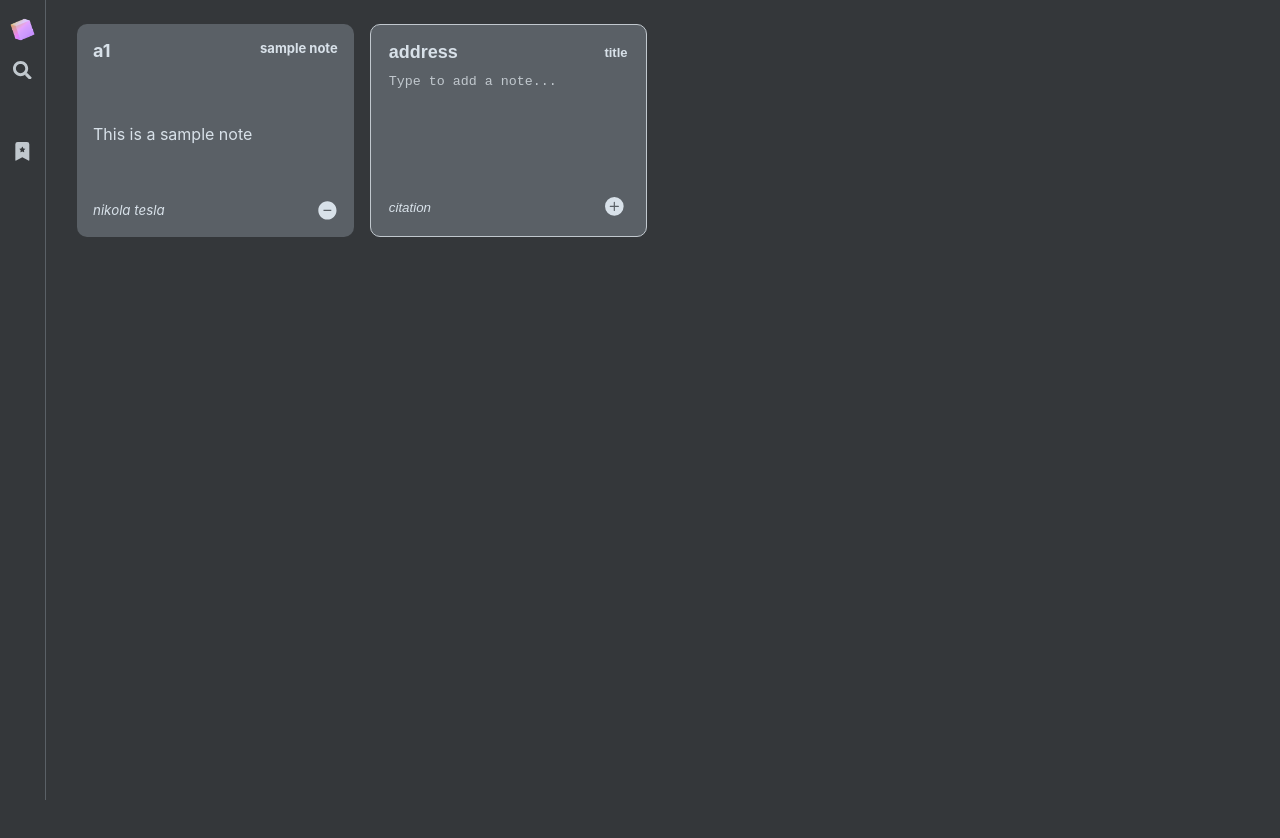
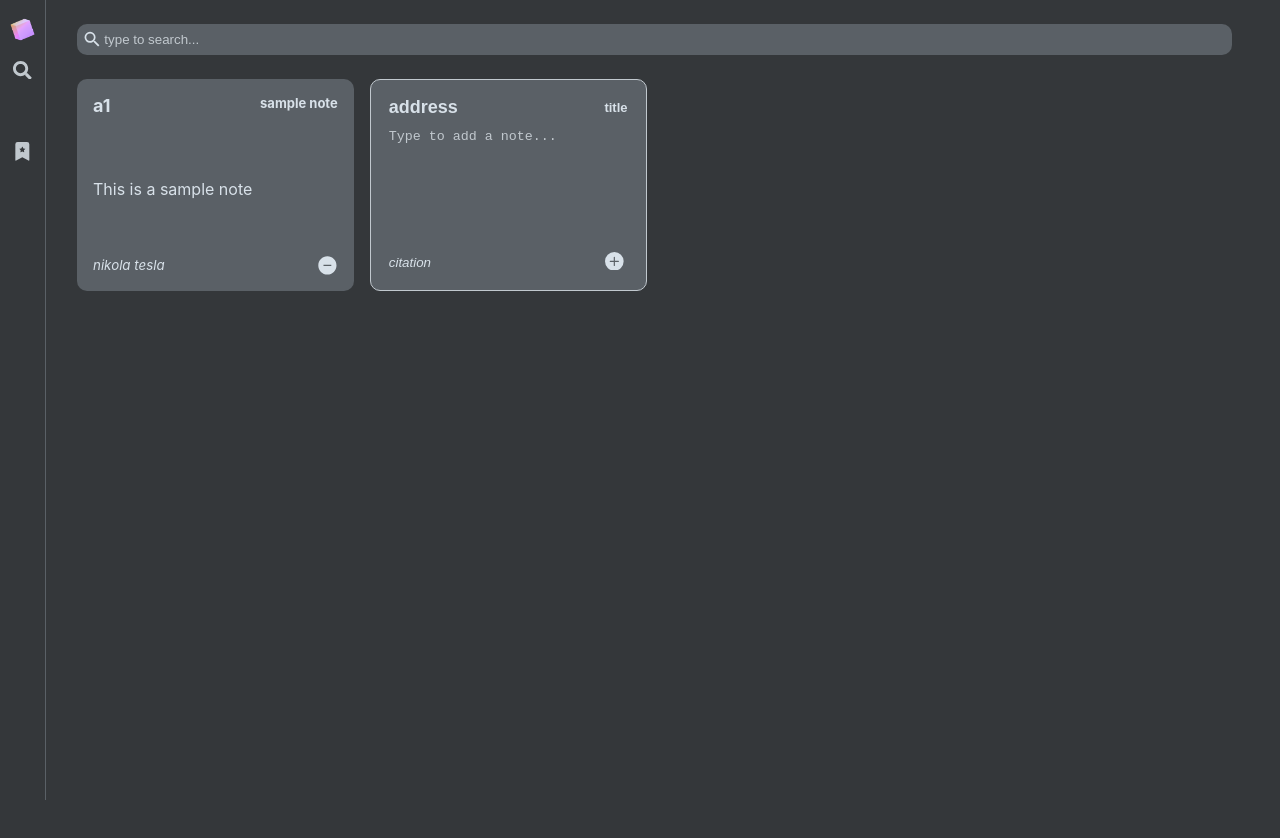
Before and after one commit to terygasmen/ZettelGospel, a React (Create React App) app: page / in a window 1280 px wide. Shown: the top 838 px of the page. Built offline with nearby package versions, Linux system fonts and the light colour scheme; some icons are missing; a small style sheet from the web is missing.

Commit message:
redid search bare bones

```diff
--- a/src/App.js
+++ b/src/App.js
@@ -17,15 +17,7 @@ const App = () => {
 	]);
 
 	const [searchText, setSearchText] = useState('');
-    	const [isSearchVisible, setIsSearchVisible] = useState(false);
 	const [isTableView, setIsTableView] = useState(false);
-
-	const handleToggleSearch = () => {
-		setIsSearchVisible(!isSearchVisible);
-	};
-	const handleCloseSearch = () => {
-		setIsSearchVisible(false);
-	};
 
 	const handleToggleTableView = () => {
 		setIsTableView(!isTableView);
@@ -68,17 +60,9 @@ const App = () => {
 	return (
 		<div className='container'>
 			<Header
-				handleToggleSearch={handleToggleSearch}
-				handleSearchNote={setSearchText}
-				handleToggleTableView={() => setIsTableView(!isTableView)}
+				handleToggleTableView={handleToggleTableView}
 			/>
-			{isSearchVisible && (
-				<Search
-					handleSearchNote={setSearchText}
-					handleCloseSearch={handleCloseSearch}
-				/>
-
-			)}
+			<Search handleSearchNote={setSearchText} />
 			{isTableView ? (
 				<TableView notes={notes} handleDeleteNote={deleteNote} />
 			) : (
--- a/src/components/Search.js
+++ b/src/components/Search.js
@@ -1,26 +1,17 @@
-import React, { useState } from 'react';
+import React from 'react';
 import { MdSearch } from 'react-icons/md';
 
-const Search = ({ handleSearchNote, handleCloseSearch }) => {
-  const [searchTerm, setSearchTerm] = useState('');
-
-  const handleInputChange = (event) => {
-  setSearchTerm(event.target.value);
-  handleSearchNote(event.target.value);
-};
-
+const Search = ({ handleSearchNote }) => {
 	return (
-    <div className='search-modal'>
-      <div className='search-modal-content'>
-        <MdSearch className='search-icons' size='1.3em' strokeWidth='0.08rem' />
+		<div className='search'>
+			<MdSearch className='search-icons' size='1.3em' />
 			<input
-          value={searchTerm}
-          onChange={handleInputChange}
+				onChange={(event) =>
+					handleSearchNote(event.target.value)
+				}
 				type='text'
-          placeholder='Cmd + K...'
+				placeholder='type to search...'
 			/>
-        <button onClick={handleCloseSearch}>Close</button>
-      </div>
 		</div>
 	);
 };
```
Lines whose indentation alone changed are shown as unchanged.
